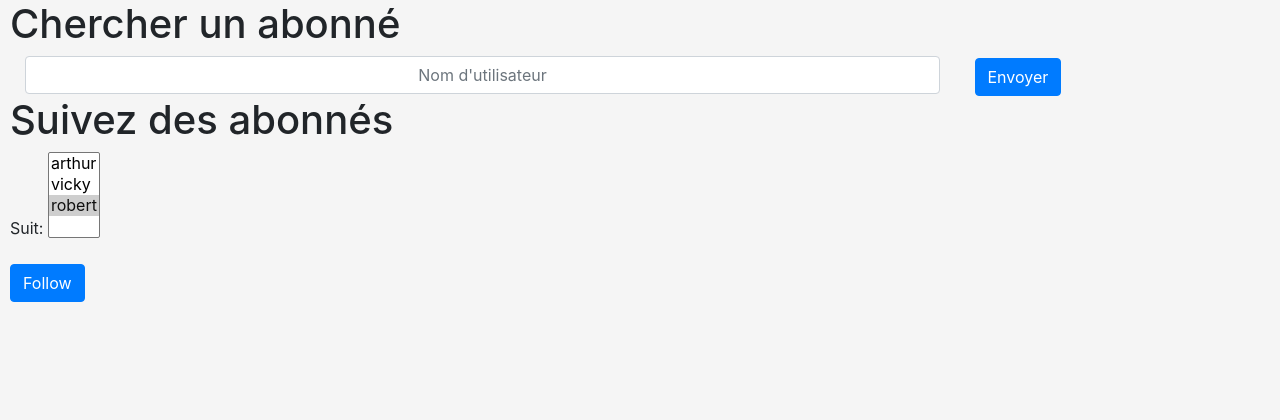
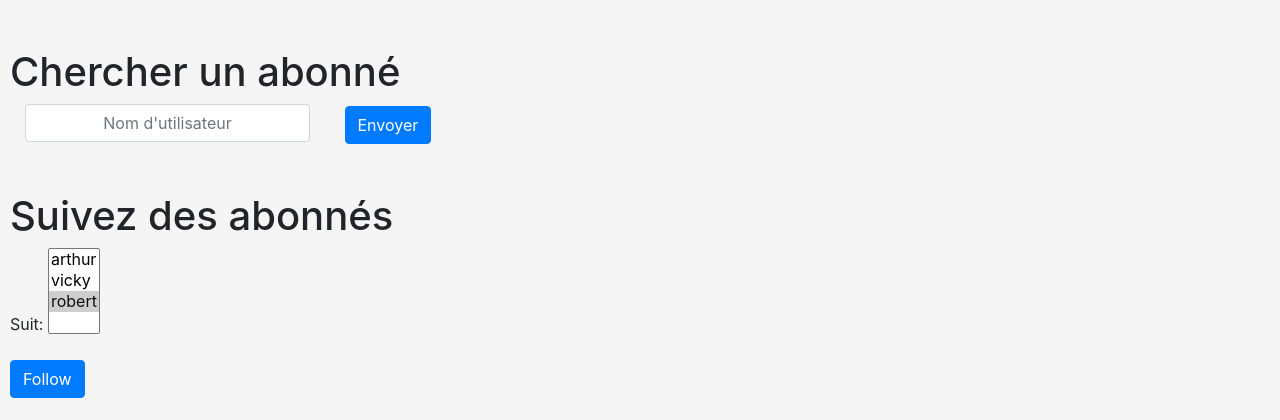
Before and after one commit to arthurmengual/APPLICATION-DJANGO---BLOG-LITREVIEW, a Django app: page /followers/ in a window 1280 px wide. Shown: the part 66-486 px from the top of the page. Run offline with Django 3.2, Linux system fonts and the light colour scheme; a user stored in the database is signed in; data comes from the database, SQL or seed files in the repository; both versions use the stored data as it was after the commit; some libraries are stand-ins or nearby versions.

Commit message:
followers

```diff
--- a/litreview/authentication/models.py
+++ b/litreview/authentication/models.py
@@ -2,5 +2,7 @@ from typing import AbstractSet
 from django.db import models
 from django.contrib.auth.models import AbstractUser
 
+
 class User(AbstractUser):
-    follows = models.ManyToManyField('self', symmetrical=False, verbose_name='suit')
+    follows = models.ManyToManyField(
+        'self', symmetrical=False, verbose_name='suit')
--- a/litreview/followers/forms.py
+++ b/litreview/followers/forms.py
@@ -3,6 +3,7 @@ from django import forms
 
 User = get_user_model()
 
+
 class FollowersForm(forms.ModelForm):
     class Meta:
         model = User
--- a/litreview/followers/templates/followers/followers.html
+++ b/litreview/followers/templates/followers/followers.html
@@ -17,18 +17,20 @@
     </li>
   </ul>
 </nav>
-
+<br>
+<br>
 <h1>Chercher un abonné</h1>
-<form action="{% url 'user:follows' %}" method="post">
+<form action="{% url 'followers' %}" method="post">
   {% csrf_token %}
-  <div class="col-9 d-inline-block">
-  <input class="form-control text-center" type="text" name="username" placeholder="Nom d'utilisateur">
+  <div class="col-3 d-inline-block">
+    <input class="form-control text-center" type="text" name="username" placeholder="Nom d'utilisateur">
   </div>
   <div class="col-2 d-inline-block">
-  <button class="btn btn-primary">Envoyer</button>
+    <button class="btn btn-primary">Envoyer</button>
   </div>
 </form>
-
+<br>
+<br>
 <h1>Suivez des abonnés</h1>
 <form method="post">
   {% csrf_token %}{{form.as_p}}
```
Also changed, not shown: litreview/db.sqlite3.
